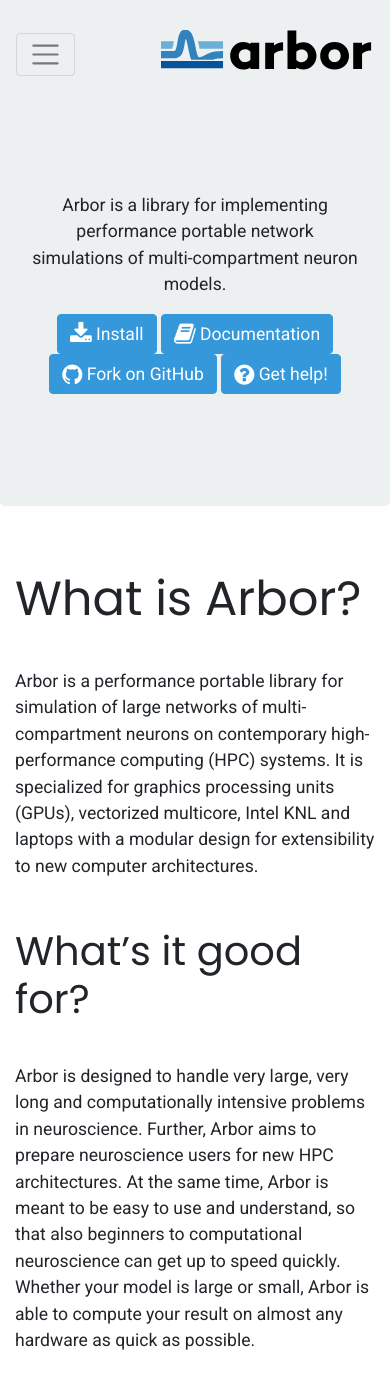
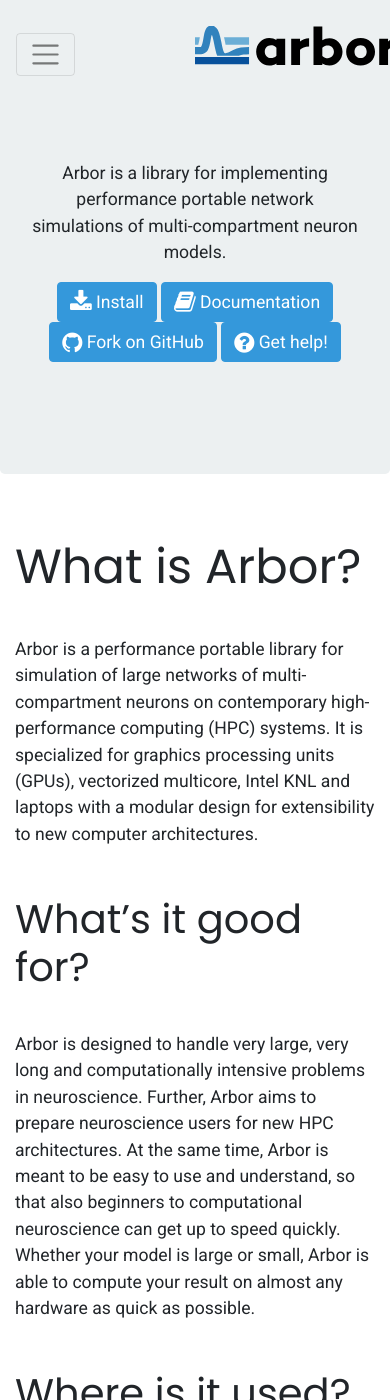
Before and after one commit to arbor-sim/arbor-sim.github.io, a Jekyll site: the page built from index.md, in a window 390 px wide and 1400 px high. Built offline with Jekyll 4.4.1, drawn with Linux system fonts in a browser that asks for light colours.

Commit message:
Adjustments for the new logo

```diff
--- a/assets/css/styles.scss
+++ b/assets/css/styles.scss
@@ -83,13 +83,25 @@
 }
 
 .navbar {
-	height: 7rem;
+	height: 6.8rem;
+    padding-bottom: 0;
+}
+
+.logo {
   background-image: url("../images/arbor-lines-proto-colour-full.svg");
   background-position: center;
   background-repeat: no-repeat; /* Do not repeat the image */
   background-size: auto;
-    padding-right: 0;
-    padding-bottom: 0rem;
+  padding: 0;
+  position: relative;
+  top: 1rem;
+  display: block;
+  width: 100%;
+  height: 3.8rem;
+  text-decoration: none;
+  cursor: pointer;
+  overflow: hidden;
+  z-index: 1100;
 }
 
 .navbar-nav {
@@ -97,6 +109,8 @@
   bottom: -1.8rem;
   padding-right: 4rem;
 }
+
+
 
 .subnav {
   margin: 4em auto 0 auto;
@@ -125,12 +139,13 @@
 }
 
 main .jumbotron {
-    padding-top: 12rem;
+    padding-top: 10rem;
     padding-bottom: 6rem;
 }
 
 .navbar > .container button {
 	cursor: pointer;
+	z-index: 1000000;
 }
 
 .navbar > .container .stretched-link {
@@ -150,16 +165,23 @@
 	margin-bottom: 1.5rem;
 }
 
-@media (max-width: 768px) {
+@media (max-width: 982px) {
 	.navbar {
 		height: 100px;
+	}
+	.logo {
         background-image: url("../images/arbor-lines-proto-colour.svg");
-		background-position: 90% center;
+		background-position: 50% center;
 		background-repeat: no-repeat;
 		background-size: inherit;
+		float: right;
+		width: 50%;
     }
 	#navbarToggler.text-right {
       text-align: left !important;
+    }
+    #navbarToggler.text-right li {
+      margin-right:10px;
     }
     .jumbotron {
 	    padding-top: 6rem;
@@ -169,11 +191,11 @@
 		bottom: 0.5rem;
 	}
 	.navbar > .container button {
-		z-index: 1000;
+		z-index: 10000;
 	}
 }
 
-@media (min-width: 768) {
+@media (min-width: 982px) {
   .navbar {
 	height: 6rem;
   }
```
Lines whose indentation alone changed are shown as unchanged.
